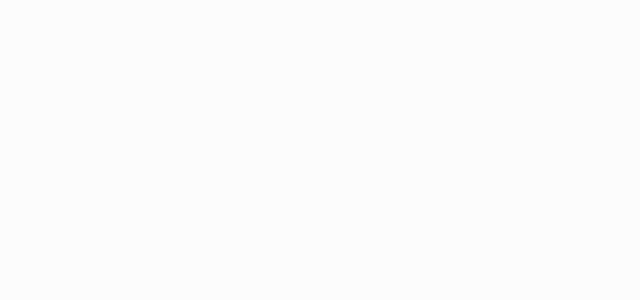
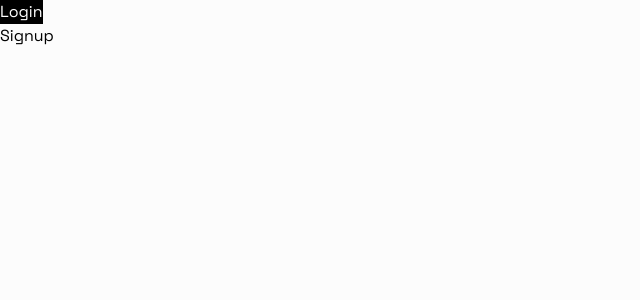
Before and after one commit to Mikey1233/task-manager, a React (Vite) app in the folder client/: page / in a window 1280 px wide. Before the commit this address had no page. Shown: the top 300 px of the page, without its empty margins (0-640 px from the left). Built offline with nearby package versions, Linux system fonts and the light colour scheme.

Commit message:
completed auth pages2

```diff
--- a/client/src/App.jsx
+++ b/client/src/App.jsx
@@ -11,14 +11,20 @@ import CreateTasks from "./pages/Admin/CreateTasks";
 import UserDashboard from "./pages/User/UserDashboard";
 import MyTasks from "./pages/User/MyTasks";
 import ViewTaskDetails from "./pages/User/ViewTaskDetails";
+import { Link } from "react-router-dom";
+import Home from "./home";
 function App() {
   return (
     <div>
+
+
       <Router>
         <Routes>
           <Route path="/login" element={<Login />} />
           <Route path="/signup" element={<Signup />} />
 
+          {/* {home test} */}
+          <Route path="/" element={<Home/>}/>
           {/* Admin routes */}
           <Route element={<PrivateRoute allowedRoles={["admin"]} />}>
             <Route path="admin/dashboard" element={<Dashboard />} />
--- /dev/null
+++ b/client/src/Home.jsx
@@ -0,0 +1,14 @@
+import React from 'react'
+import { Link } from 'react-router-dom'
+
+function Home() {
+  return (
+    <div className='flex flex-col'>
+        <Link to={"login"}><button className='bg-black text-white'>Login</button> </Link>
+         <Link to={"signup"}><button>Signup</button> </Link>
+
+    </div>
+  )
+}
+
+export default Home
--- a/client/src/routes/PrivateRoute.jsx
+++ b/client/src/routes/PrivateRoute.jsx
@@ -3,7 +3,12 @@ import { Outlet } from 'react-router-dom'
 
 function PrivateRoute({allowedRoles}) {
   return (
+    <div>
+
+
     <Outlet/>
+    </div>
+
   )
 }
 
```
Also changed, not shown: 5 other files (tests, documents, lock files or other folders).
